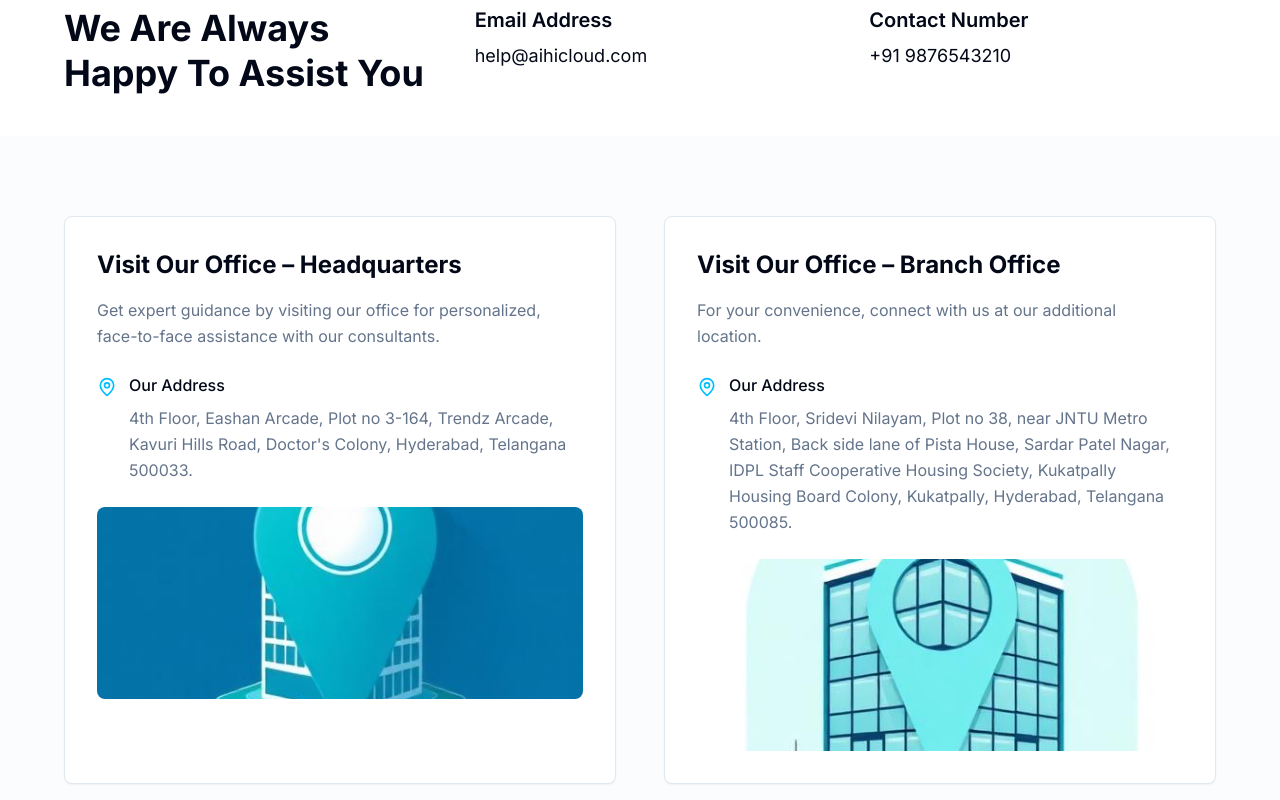
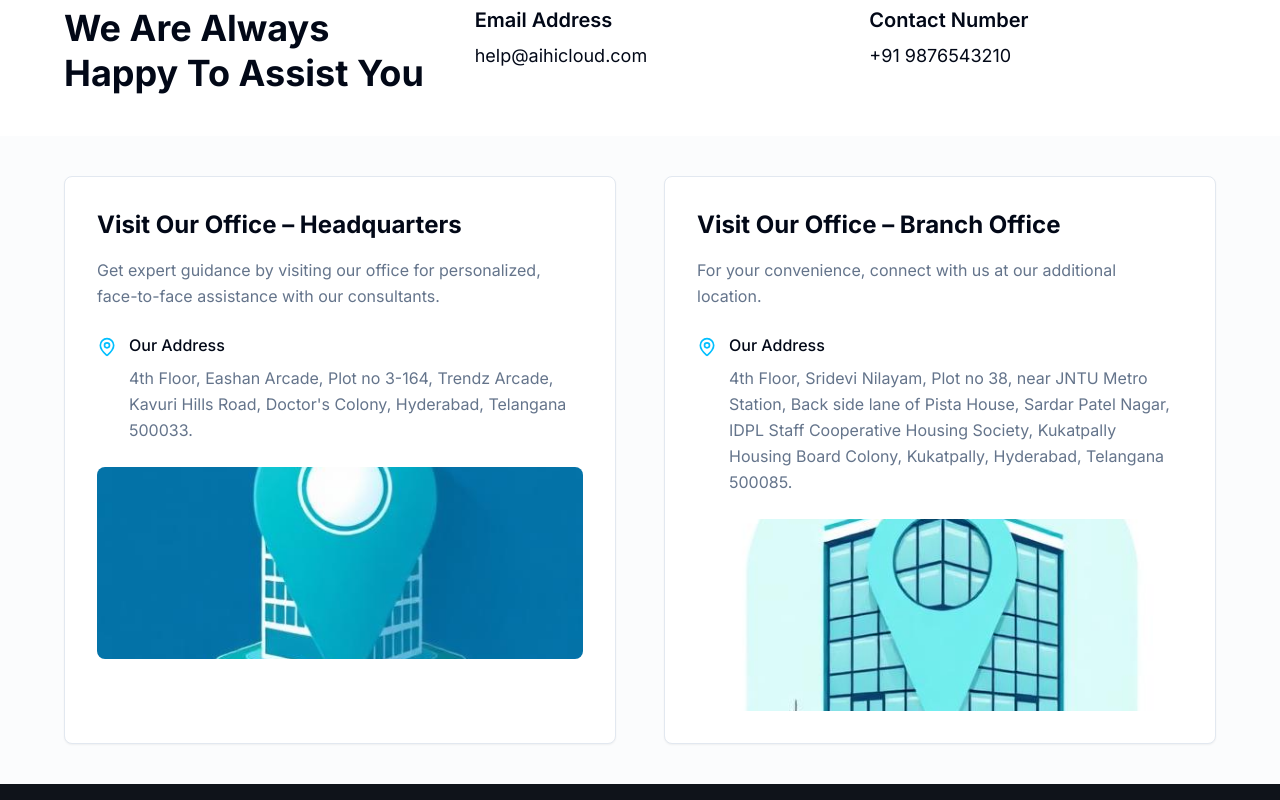
Before and after one commit to NareshPullurii80/aihi-connect-glow, a React (Vite) app: page / in a window 1280 px wide. Shown: the part 1360-2160 px from the top of the page. Built offline with nearby package versions, Linux system fonts and the light colour scheme.

Commit message:
Visual edit in Lovable
Edited UI in Lovable

```diff
--- a/src/components/OfficeLocations.tsx
+++ b/src/components/OfficeLocations.tsx
@@ -2,10 +2,8 @@ import { MapPin } from 'lucide-react';
 import { Card } from '@/components/ui/card';
 import officeMapHq from '@/assets/office-map-hq.jpg';
 import officeMapBranch from '@/assets/office-map-branch.jpg';
-
 const OfficeLocations = () => {
-  return (
-    <section className="bg-secondary/30 py-20">
+  return <section className="bg-secondary/30 py-[40px]">
       <div className="container mx-auto px-4">
         <div className="max-w-6xl mx-auto">
           {/* Office Locations */}
@@ -33,11 +31,7 @@ const OfficeLocations = () => {
               </div>
 
               <div className="rounded-lg overflow-hidden">
-                <img
-                  src={officeMapHq}
-                  alt="AIHI Headquarters Location Map"
-                  className="w-full h-48 object-cover"
-                />
+                <img src={officeMapHq} alt="AIHI Headquarters Location Map" className="w-full h-48 object-cover" />
               </div>
             </Card>
 
@@ -66,18 +60,12 @@ const OfficeLocations = () => {
               </div>
 
               <div className="rounded-lg overflow-hidden">
-                <img
-                  src={officeMapBranch}
-                  alt="AIHI Branch Office Location Map"
-                  className="w-full h-48 object-cover"
-                />
+                <img src={officeMapBranch} alt="AIHI Branch Office Location Map" className="w-full h-48 object-cover" />
               </div>
             </Card>
           </div>
         </div>
       </div>
-    </section>
-  );
+    </section>;
 };
-
 export default OfficeLocations;
```
